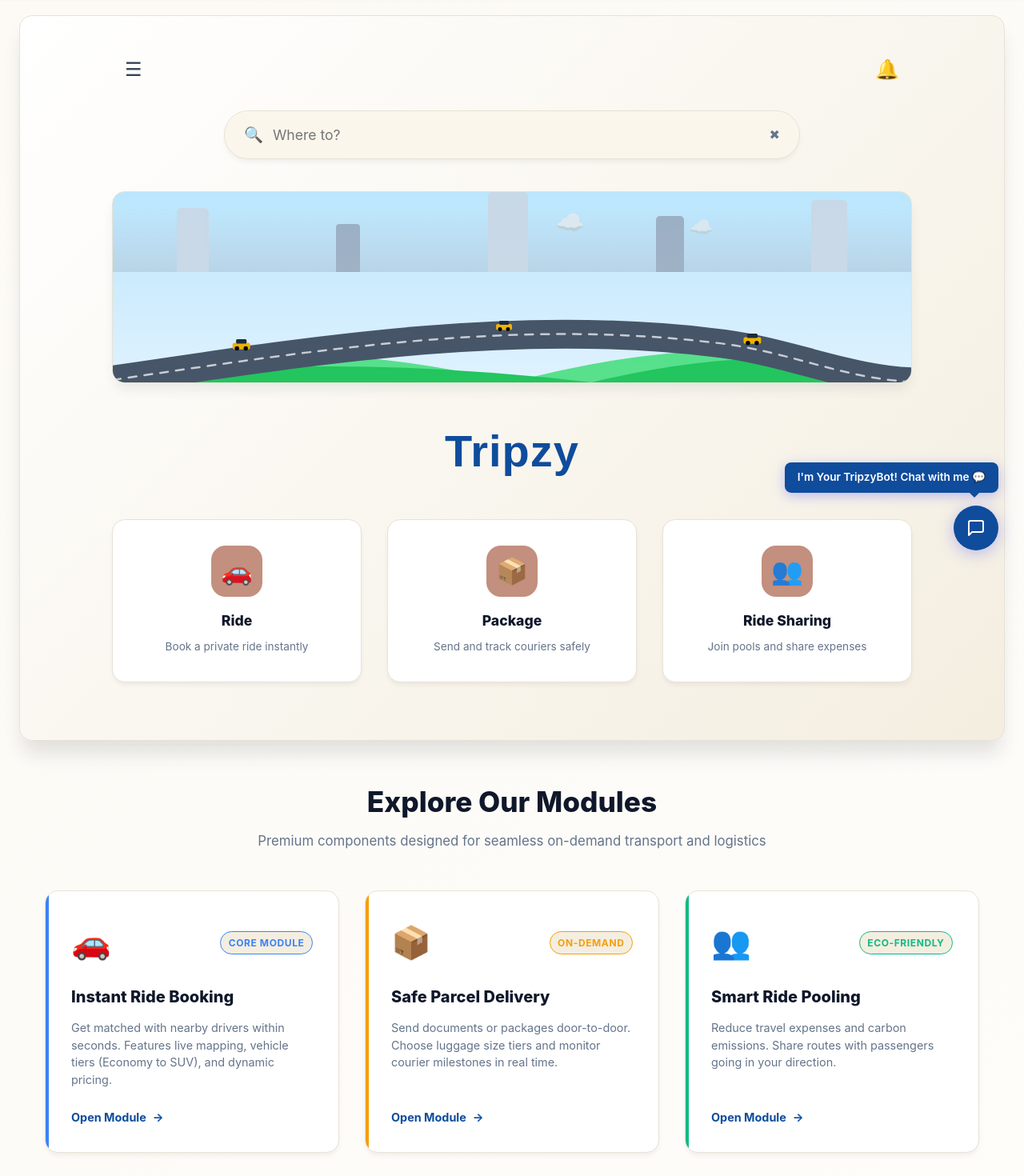
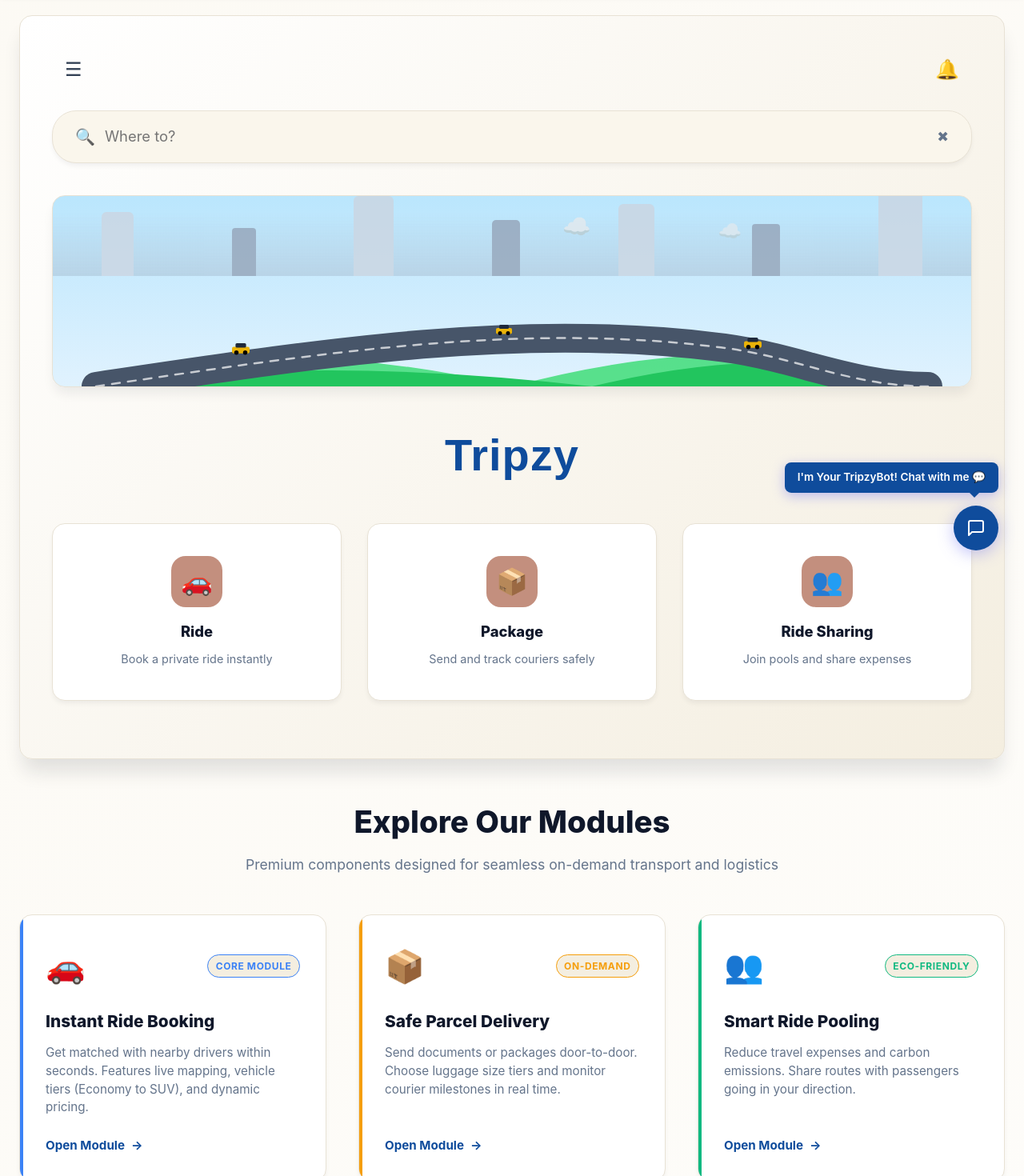
Before and after one commit to rekhashida/Tripzy, a React (Create React App) app in the folder frontend/: page / in a window 1280 px wide. Shown: the part 80-1550 px from the top of the page at 80% size. Built offline with nearby package versions, Linux system fonts and the light colour scheme; the HTML template or start-up script is replaced by a standard one.

Commit message:
design: stretch landing page road animation banner, search input, and cards to cover 100% viewport screen width

```diff
--- a/frontend/src/pages/Home.js
+++ b/frontend/src/pages/Home.js
@@ -87,9 +87,11 @@ export default function Home() {
     <>
       {isDriver ? (
         <div className="hero" style={{
-          background: 'linear-gradient(135deg, var(--bg-secondary), var(--bg-tertiary))'
+          background: 'linear-gradient(135deg, var(--bg-secondary), var(--bg-tertiary))',
+          width: '100%',
+          maxWidth: '100%'
         }}>
-          <div className="hero-content">
+          <div className="hero-content" style={{ maxWidth: '100%' }}>
             <h1>Drive with Tripzy, Earn on Your Terms</h1>
             <p>
               Welcome back, {user.name}! Ready to hit the road? Access your personal dashboard to go online, accept new rides, track your earnings, and view your stats.
@@ -136,7 +138,7 @@ export default function Home() {
       ) : (
         <div style={{
           background: 'linear-gradient(135deg, var(--bg-secondary), var(--bg-tertiary))',
-          padding: '3rem 2rem',
+          padding: '3rem 2.5rem',
           borderRadius: 'var(--border-radius-lg)',
           border: '1px solid var(--border-color)',
           display: 'flex',
@@ -149,15 +151,15 @@ export default function Home() {
           minHeight: '520px',
           boxShadow: 'var(--shadow-xl)',
           marginBottom: '2.5rem',
-          width: '100%'
+          width: '100%',
+          maxWidth: '100%'
         }}>
-          {/* Top Header Row */}
+          {/* Top Header Row - Full Width */}
           <div style={{
             display: 'flex',
             width: '100%',
             justifyContent: 'space-between',
             alignItems: 'center',
-            maxWidth: '1000px',
             marginBottom: '2rem',
             padding: '0 1rem'
           }}>
@@ -165,14 +167,13 @@ export default function Home() {
             <span style={{ fontSize: '1.5rem', color: 'var(--text-secondary)', cursor: 'pointer' }}>🔔</span>
           </div>
 
-          {/* Search Bar - Wide */}
+          {/* Search Bar - Full Width */}
           <div style={{
             width: '100%',
-            maxWidth: '720px',
             background: 'var(--bg-primary)',
             border: '1px solid var(--border-color)',
             borderRadius: '30px',
-            padding: '0.9rem 1.5rem',
+            padding: '1rem 1.75rem',
             display: 'flex',
             alignItems: 'center',
             gap: '0.75rem',
@@ -182,7 +183,7 @@ export default function Home() {
           }}
           className="search-bar-hover"
           onClick={() => navigate(user ? '/ride' : '/login')}>
-            <span style={{ color: 'var(--primary)', fontSize: '1.2rem', display: 'flex', alignItems: 'center' }}>🔍</span>
+            <span style={{ color: 'var(--primary)', fontSize: '1.25rem', display: 'flex', alignItems: 'center' }}>🔍</span>
             <input
               type="text"
               placeholder="Where to?"
@@ -192,18 +193,17 @@ export default function Home() {
                 background: 'transparent',
                 outline: 'none',
                 width: '100%',
-                fontSize: '1.1rem',
+                fontSize: '1.15rem',
                 color: 'var(--text-primary)',
                 cursor: 'pointer'
               }}
             />
-            <span style={{ color: 'var(--text-muted)', fontSize: '1rem' }}>✖</span>
+            <span style={{ color: 'var(--text-muted)', fontSize: '1.1rem' }}>✖</span>
           </div>
 
-          {/* Winding Road Illustration - Stretched Wide */}
+          {/* Winding Road Illustration - Stretched Full Width */}
           <div style={{
             width: '100%',
-            maxWidth: '1000px',
             height: '240px',
             position: 'relative',
             overflow: 'hidden',
@@ -231,6 +231,8 @@ export default function Home() {
               <div style={{ width: '50px', height: '100px', background: '#cbd5e1', borderRadius: '6px 6px 0 0' }} />
               <div style={{ width: '35px', height: '70px', background: '#94a3b8', borderRadius: '5px 5px 0 0' }} />
               <div style={{ width: '45px', height: '90px', background: '#cbd5e1', borderRadius: '6px 6px 0 0' }} />
+              <div style={{ width: '35px', height: '65px', background: '#94a3b8', borderRadius: '4px 4px 0 0' }} />
+              <div style={{ width: '55px', height: '105px', background: '#cbd5e1', borderRadius: '6px 6px 0 0' }} />
             </div>
 
             {/* Clouds */}
@@ -278,13 +280,12 @@ export default function Home() {
             Tripzy
           </h1>
 
-          {/* Action Grid - 3 Columns (Ride, Package, Ride Sharing) */}
+          {/* Action Grid - Full Width */}
           <div style={{
             display: 'grid',
             gridTemplateColumns: 'repeat(auto-fit, minmax(240px, 1fr))',
             gap: '2rem',
             width: '100%',
-            maxWidth: '1000px',
             marginBottom: '1.5rem'
           }}>
             <div
@@ -293,7 +294,7 @@ export default function Home() {
                 background: 'var(--bg-secondary)',
                 border: '1px solid var(--border-color)',
                 borderRadius: 'var(--border-radius-lg)',
-                padding: '2rem 1.5rem',
+                padding: '2.5rem 1.5rem',
                 display: 'flex',
                 flexDirection: 'column',
                 alignItems: 'center',
@@ -319,8 +320,8 @@ export default function Home() {
               }}>
                 🚗
               </div>
-              <div style={{ fontSize: '1.1rem', fontWeight: '800', color: 'var(--text-primary)' }}>Ride</div>
-              <p style={{ fontSize: '0.85rem', color: 'var(--text-muted)', marginTop: '0.5rem' }}>Book a private ride instantly</p>
+              <div style={{ fontSize: '1.15rem', fontWeight: '800', color: 'var(--text-primary)' }}>Ride</div>
+              <p style={{ fontSize: '0.9rem', color: 'var(--text-muted)', marginTop: '0.5rem' }}>Book a private ride instantly</p>
             </div>
 
             <div
@@ -329,7 +330,7 @@ export default function Home() {
                 background: 'var(--bg-secondary)',
                 border: '1px solid var(--border-color)',
                 borderRadius: 'var(--border-radius-lg)',
-                padding: '2rem 1.5rem',
+                padding: '2.5rem 1.5rem',
                 display: 'flex',
                 flexDirection: 'column',
                 alignItems: 'center',
@@ -355,8 +356,8 @@ export default function Home() {
               }}>
                 📦
               </div>
-              <div style={{ fontSize: '1.1rem', fontWeight: '800', color: 'var(--text-primary)' }}>Package</div>
-              <p style={{ fontSize: '0.85rem', color: 'var(--text-muted)', marginTop: '0.5rem' }}>Send and track couriers safely</p>
+              <div style={{ fontSize: '1.15rem', fontWeight: '800', color: 'var(--text-primary)' }}>Package</div>
+              <p style={{ fontSize: '0.9rem', color: 'var(--text-muted)', marginTop: '0.5rem' }}>Send and track couriers safely</p>
             </div>
 
             <div
@@ -365,7 +366,7 @@ export default function Home() {
                 background: 'var(--bg-secondary)',
                 border: '1px solid var(--border-color)',
                 borderRadius: 'var(--border-radius-lg)',
-                padding: '2rem 1.5rem',
+                padding: '2.5rem 1.5rem',
                 display: 'flex',
                 flexDirection: 'column',
                 alignItems: 'center',
@@ -391,8 +392,8 @@ export default function Home() {
               }}>
                 👥
               </div>
-              <div style={{ fontSize: '1.1rem', fontWeight: '800', color: 'var(--text-primary)' }}>Ride Sharing</div>
-              <p style={{ fontSize: '0.85rem', color: 'var(--text-muted)', marginTop: '0.5rem' }}>Join pools and share expenses</p>
+              <div style={{ fontSize: '1.15rem', fontWeight: '800', color: 'var(--text-primary)' }}>Ride Sharing</div>
+              <p style={{ fontSize: '0.9rem', color: 'var(--text-muted)', marginTop: '0.5rem' }}>Join pools and share expenses</p>
             </div>
           </div>
         </div>
@@ -402,8 +403,9 @@ export default function Home() {
         <Card
           title="Driver Benefits & Tools"
           subtitle="Everything you need to succeed as a Tripzy partner"
+          style={{ width: '100%', maxWidth: '100%' }}
         >
-          <div className="features">
+          <div className="features" style={{ width: '100%', maxWidth: '100%' }}>
             {driverFeatures.map((feature, index) => (
               <div key={index} className="feature-card">
                 <div className="feature-icon">{feature.icon}</div>
@@ -416,12 +418,11 @@ export default function Home() {
       ) : (
         <div style={{
           width: '100%',
-          maxWidth: '1200px',
           margin: '3rem auto 4rem auto',
-          padding: '0 1rem'
+          padding: '0'
         }}>
           <h2 style={{
-            fontSize: '2.2rem',
+            fontSize: '2.4rem',
             fontWeight: '800',
             textAlign: 'center',
             marginBottom: '0.5rem',
@@ -433,7 +434,7 @@ export default function Home() {
             textAlign: 'center',
             color: 'var(--text-muted)',
             marginBottom: '3rem',
-            fontSize: '1.05rem'
+            fontSize: '1.1rem'
           }}>
             Premium components designed for seamless on-demand transport and logistics
           </p>
@@ -441,7 +442,7 @@ export default function Home() {
           <div style={{
             display: 'grid',
             gridTemplateColumns: 'repeat(auto-fit, minmax(320px, 1fr))',
-            gap: '2rem',
+            gap: '2.5rem',
             width: '100%'
           }}>
             {modulesShowcase.map((mod, index) => (
@@ -491,16 +492,16 @@ export default function Home() {
                     </span>
                   </div>
 
-                  <h3 style={{ fontSize: '1.25rem', fontWeight: '800', marginBottom: '0.75rem', color: 'var(--text-primary)' }}>
+                  <h3 style={{ fontSize: '1.3rem', fontWeight: '800', marginBottom: '0.75rem', color: 'var(--text-primary)' }}>
                     {mod.title}
                   </h3>
 
-                  <p style={{ fontSize: '0.9rem', color: 'var(--text-muted)', lineHeight: '1.5', marginBottom: '1.5rem' }}>
+                  <p style={{ fontSize: '0.95rem', color: 'var(--text-muted)', lineHeight: '1.5', marginBottom: '1.5rem' }}>
                     {mod.desc}
                   </p>
                 </div>
 
-                <div style={{ display: 'flex', alignItems: 'center', gap: '0.5rem', fontWeight: '700', fontSize: '0.9rem', color: 'var(--primary)' }}>
+                <div style={{ display: 'flex', alignItems: 'center', gap: '0.5rem', fontWeight: '700', fontSize: '0.95rem', color: 'var(--primary)' }}>
                   Open Module <span style={{ transition: 'transform 0.2s' }}>→</span>
                 </div>
               </div>
@@ -510,7 +511,7 @@ export default function Home() {
       )}
 
       {!user && (
-        <Card>
+        <Card style={{ width: '100%', maxWidth: '100%' }}>
           <div className="text-center">
             <h2 style={{ marginBottom: '1rem' }}>Ready to Get Started?</h2>
             <p style={{ color: 'var(--text-muted)', marginBottom: '2rem' }}>
```
